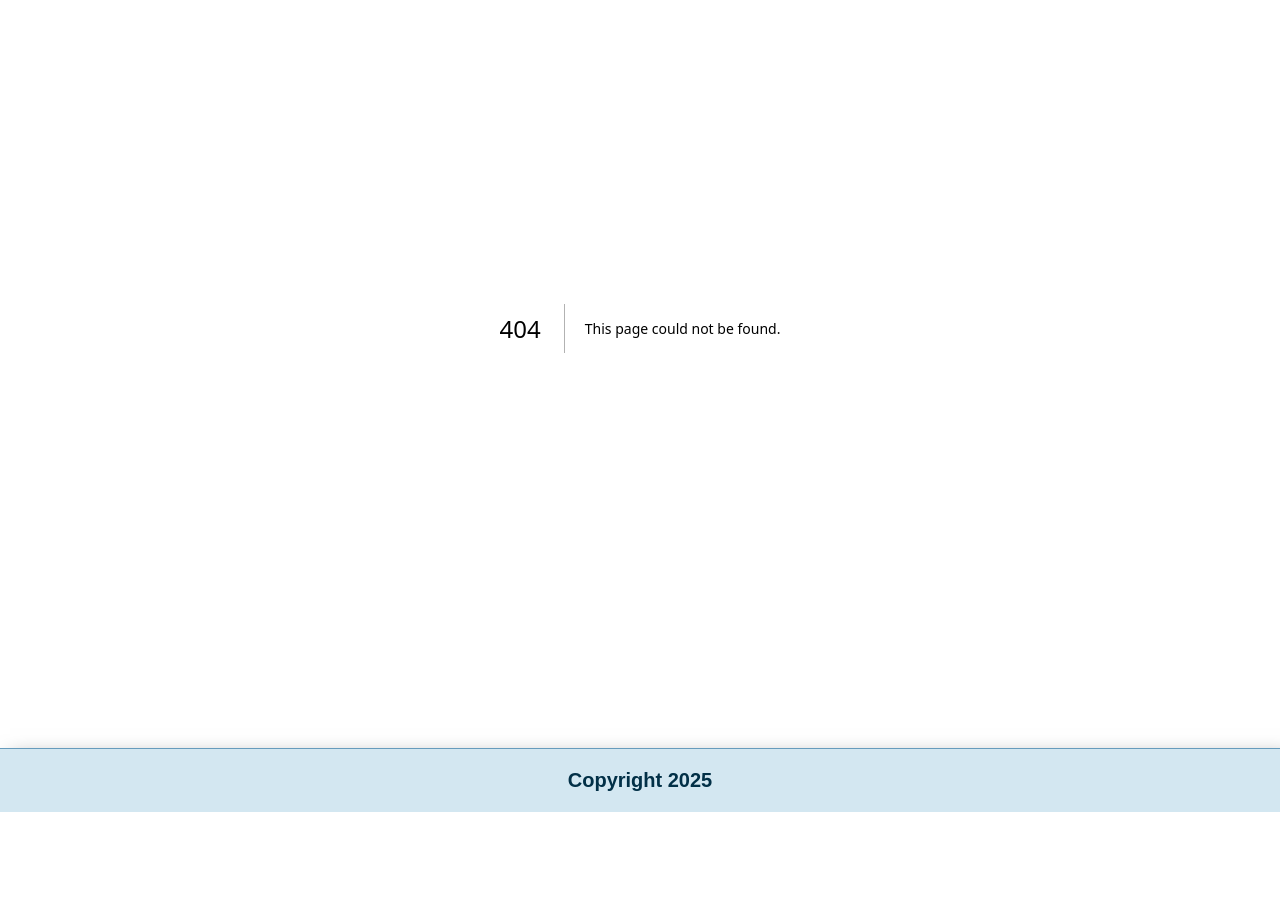
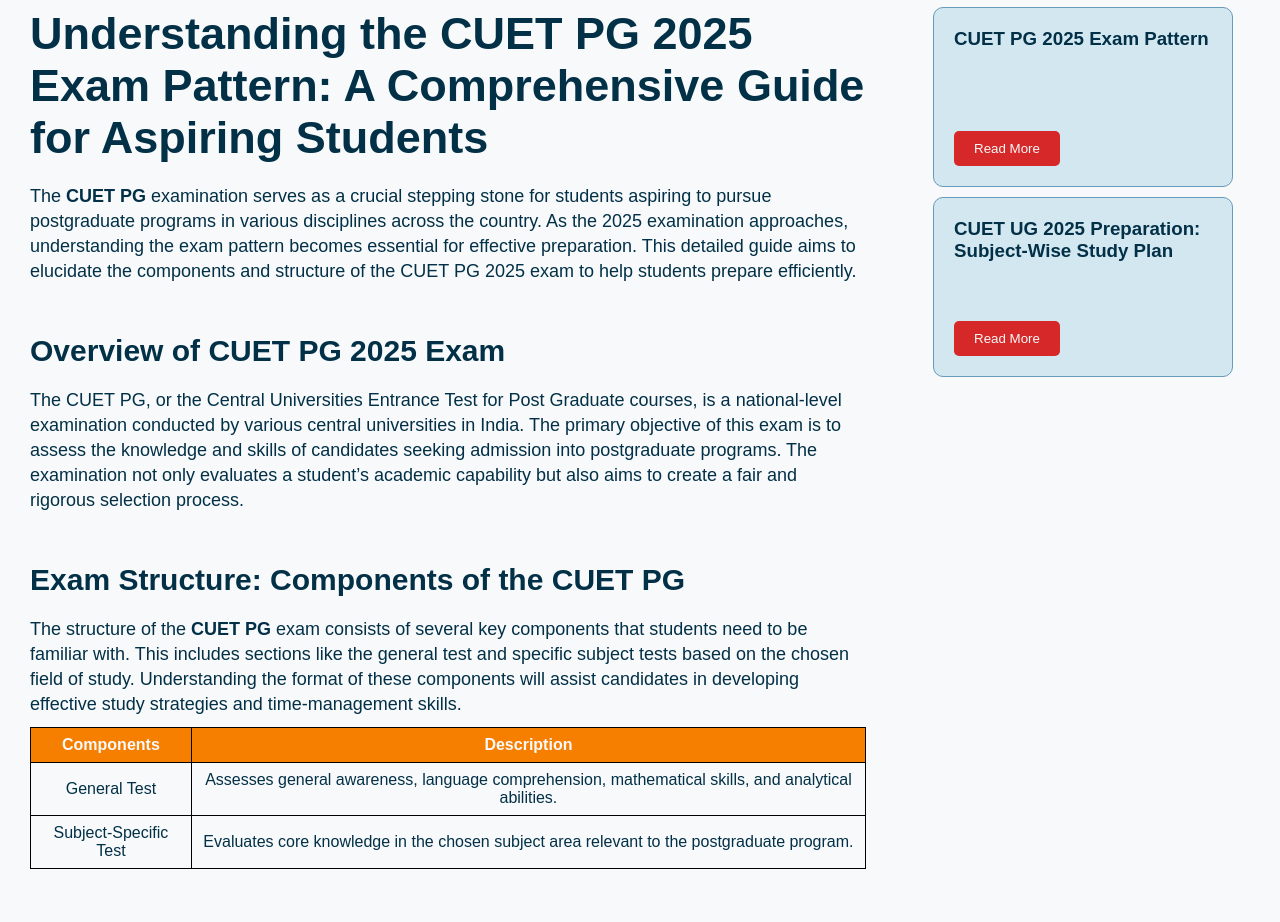
Before and after one commit to visalnaqvi/content-automation, a Next.js app: page /blogs/cuet-pg/2025/CUET-PG-2025-Exam-Pattern in a window 1280 px wide. Before the commit this address had no page. Shown: the part 160-1082 px from the top of the page. Before the commit the page ends 972 px from the top, so only its background shows below. Built offline with nearby package versions, Linux system fonts and the light colour scheme.

Commit message:
Update blog and category files

```diff
--- /dev/null
+++ b/app/blogs/cuet-pg/2025/CUET-PG-2025-Exam-Pattern/page.tsx
@@ -0,0 +1,84 @@
+import React from 'react';
+import { Metadata } from "next";
+import { Category } from "@/types/category";
+import allCategory from "@/data/category/data.json";
+import Link from 'next/link';
+import { Blog } from '@/types/blog';
+
+export const metadata: Metadata = {
+  title: "CUET PG 2025 Exam Pattern",
+  description: "Prepare for CUET UG 2025 with a subject-wise study plan, expert tips, and effective strategies. Learn time management techniques, best books, and practice methods to ace the exam with confidence!",
+};
+
+const CUET_PG_2025_Exam_Pattern: React.FC = () => {
+  const category = "cuet-pg";
+  const currentCategory: Category | undefined = allCategory.find((item: Category) => item.key === category);
+
+  return (
+    <div className='blog-wrapper'>
+      <div className='blog-body'>
+        <h1 className="blog-title">Understanding the CUET PG 2025 Exam Pattern: A Comprehensive Guide for Aspiring Students</h1>
+
+        <p>The <strong>CUET PG</strong> examination serves as a crucial stepping stone for students aspiring to pursue postgraduate programs in various disciplines across the country. As the 2025 examination approaches, understanding the exam pattern becomes essential for effective preparation. This detailed guide aims to elucidate the components and structure of the CUET PG 2025 exam to help students prepare efficiently.</p>
+
+        <h2 className="sub-headings">Overview of CUET PG 2025 Exam</h2>
+
+        <p>The CUET PG, or the Central Universities Entrance Test for Post Graduate courses, is a national-level examination conducted by various central universities in India. The primary objective of this exam is to assess the knowledge and skills of candidates seeking admission into postgraduate programs. The examination not only evaluates a student’s academic capability but also aims to create a fair and rigorous selection process.</p>
+
+        <h2 className="sub-headings">Exam Structure: Components of the CUET PG</h2>
+
+        <p>The structure of the <strong>CUET PG</strong> exam consists of several key components that students need to be familiar with. This includes sections like the general test and specific subject tests based on the chosen field of study. Understanding the format of these components will assist candidates in developing effective study strategies and time-management skills.</p>
+
+        <table>
+          <thead>
+            <tr>
+              <th>Components</th>
+              <th>Description</th>
+            </tr>
+          </thead>
+          <tbody>
+            <tr>
+              <td>General Test</td>
+              <td>Assesses general awareness, language comprehension, mathematical skills, and analytical abilities.</td>
+            </tr>
+            <tr>
+              <td>Subject-Specific Test</td>
+              <td>Evaluates core knowledge in the chosen subject area relevant to the postgraduate program.</td>
+            </tr>
+          </tbody>
+        </table>
+
+        <h2 className="sub-headings">Marking Scheme and Negative Marking in CUET PG</h2>
+
+        <p>Understanding the marking scheme is vital for students preparing for the <strong>CUET PG</strong> exam. Each question in the examination typically carries equal marks. However, it is essential to note that there is a system of negative marking for incorrect answers, where a certain number of marks may be deducted for each wrong attempt. Hence, students should be strategic in selecting questions to answer.</p>
+
+        <h2 className="sub-headings">Preparation Tips for CUET PG 2025 Exam</h2>
+
+        <p>Preparing for the <strong>CUET PG</strong> exam requires a structured study plan. Firstly, students should gather the syllabus and start revising each topic methodically. Utilizing study materials such as previous year question papers, mock tests, and reference books will provide a better understanding of the exam format. Additionally, time management techniques can significantly enhance productivity and effectiveness during preparation.</p>
+
+        <h2 className="sub-headings">Conclusion: Navigating Your Journey Towards CUET PG 2025</h2>
+
+        <p>In conclusion, the <strong>CUET PG</strong> exam plays a pivotal role in shaping the future of students who aspire to further their education. Understanding the exam pattern, components, and preparation strategies can empower students to approach the exam with confidence. By mapping out a clear study plan and adhering to effective preparation methods, candidates can significantly increase their chances of success in the CUET PG 2025 examination. Best of luck to all aspirants!</p>
+      </div>
+      <div className='blog-sidebar'>
+        <h2>Related Blogs</h2>
+        <div className="category-cards-holder">
+          {
+            currentCategory && currentCategory.blogs.map((b: Blog, i: number) => (
+              <div key={i} className="category-card">
+                <div>
+                  <h3>{b.title}</h3>
+                </div>
+                <Link href={b.url}>
+                  <button className="read-more-btn">Read More</button>
+                </Link>
+              </div>
+            ))
+          }
+        </div>
+      </div>
+    </div>
+  );
+};
+
+export default CUET_PG_2025_Exam_Pattern;
--- a/data/blogs/2025/data.json
+++ b/data/blogs/2025/data.json
@@ -1,4 +1,16 @@
 [
+  {
+    "date": "2025-03-01T09:23:16.927Z",
+    "year": 2025,
+    "category": "cuet-pg",
+    "id": 4,
+    "url": "blogs/cuet-pg/2025/CUET-PG-2025-Exam-Pattern",
+    "title": "CUET PG 2025 Exam Pattern",
+    "description": "Prepare for CUET UG 2025 with a subject-wise study plan, expert tips, and effective strategies. Learn time management techniques, best books, and practice methods to ace the exam with confidence!",
+    "img": "some-image",
+    "slug": "CUET-PG-2025-Exam-Pattern",
+    "month": "March"
+  },
   {
     "date": "2025-03-01T08:38:02.020Z",
     "year": 2025,
--- a/data/category/data.json
+++ b/data/category/data.json
@@ -5,6 +5,18 @@
     "description": "The Common University Entrance Test (CUET UG) is a national-level entrance exam conducted by the National Testing Agency (NTA) for admission to undergraduate programs in central, state, deemed, and private universities across India. It provides a single-window opportunity for students to apply to multiple universities based on their CUET scores.",
     "key": "cuet-pg",
     "blogs": [
+      {
+        "date": "2025-03-01T09:23:16.927Z",
+        "year": 2025,
+        "category": "cuet-pg",
+        "id": 4,
+        "url": "blogs/cuet-pg/2025/CUET-PG-2025-Exam-Pattern",
+        "title": "CUET PG 2025 Exam Pattern",
+        "description": "Prepare for CUET UG 2025 with a subject-wise study plan, expert tips, and effective strategies. Learn time management techniques, best books, and practice methods to ace the exam with confidence!",
+        "img": "some-image",
+        "slug": "CUET-PG-2025-Exam-Pattern",
+        "month": "March"
+      },
       {
         "date": "2025-03-01T08:38:02.020Z",
         "year": 2025,
```
